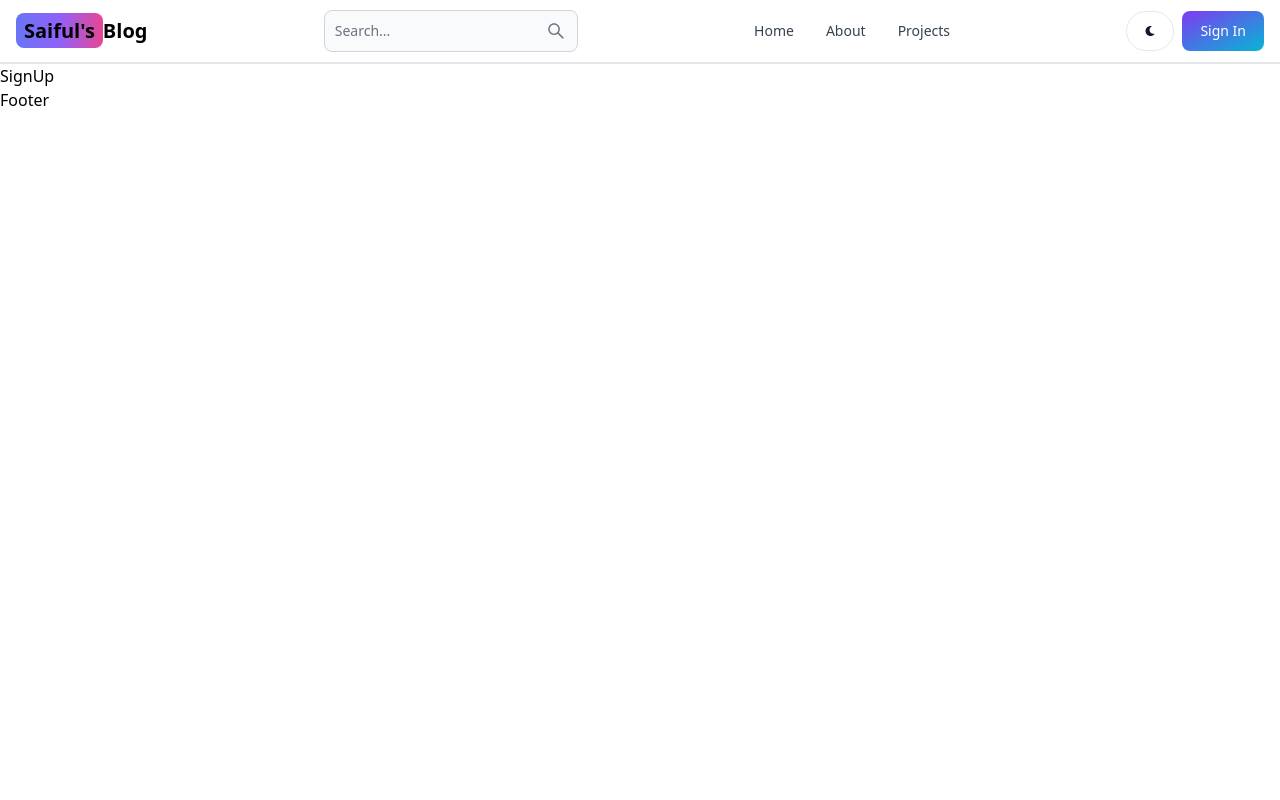
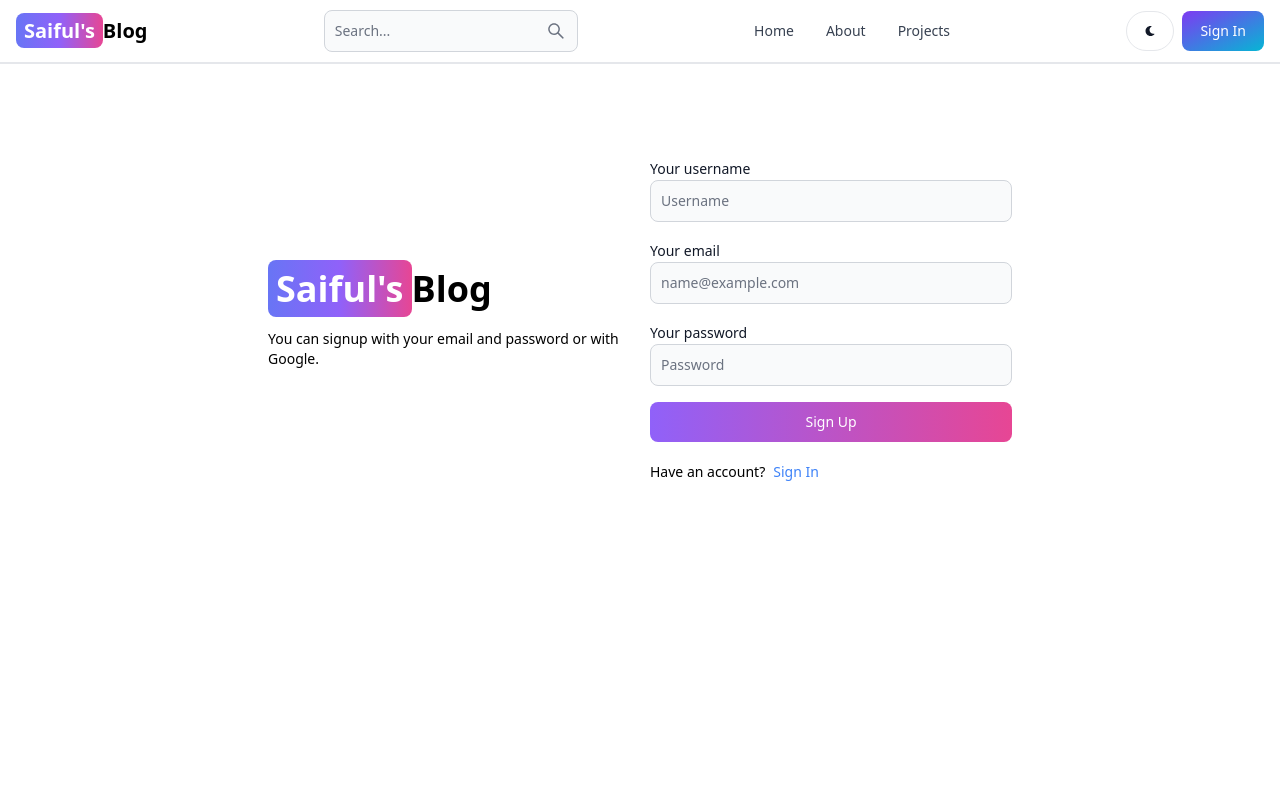
Before and after one commit to saifulislam-bd/MERN-Blog, a React (Vite) app in the folder client/: page /sign-up in a window 1280 px wide. Shown: the top 800 px of the page. Built offline with nearby package versions, Linux system fonts and the light colour scheme.

Commit message:
completed signup page UI

```diff
--- a/client/src/components/Header.jsx
+++ b/client/src/components/Header.jsx
@@ -11,7 +11,7 @@
         to="/"
         className="self-center whitespace-nowrap text-sm sm:text-xl font-semibold dark:text-white "
       >
-        <span className="px-2 py-1 bg-gradient-to-r from-indigo-500 via-purple-500 to-pink-500 rounded-lg">
+        <span className="px-2 py-1 bg-gradient-to-r from-indigo-500 via-purple-500 to-pink-500 rounded-lg text-white">
           Saiful&apos;s
         </span>
         Blog
--- a/client/src/pages/SignUp.jsx
+++ b/client/src/pages/SignUp.jsx
@@ -1,5 +1,55 @@
+import { Link } from "react-router-dom";
+import { Button, Label, TextInput } from "flowbite-react";
+
 const SignUp = () => {
-  return <div>SignUp</div>;
+  return (
+    <div className="min-h-screen mt-20">
+      <div className="flex p-3 max-w-3xl mx-auto flex-col md:flex-row md:items-center gap-5">
+        {/* left */}
+        <div className="flex-1">
+          <Link to="/" className=" font-bold dark:text-white text-4xl">
+            <span className="px-2 py-1 bg-gradient-to-r from-indigo-500 via-purple-500 to-pink-500 rounded-lg text-white">
+              Saiful&apos;s
+            </span>
+            Blog
+          </Link>
+          <p className="text-sm mt-5">
+            You can signup with your email and password or with Google.
+          </p>
+        </div>
+        {/* right */}
+        <div className="flex-1">
+          <form className="flex flex-col gap-4">
+            <div>
+              <Label value="Your username" />
+              <TextInput type="text" placeholder="Username" id="username" />
+            </div>
+            <div>
+              <Label value="Your email" />
+              <TextInput
+                type="text"
+                placeholder="name@example.com"
+                id="email"
+              />
+            </div>
+            <div>
+              <Label value="Your password" />
+              <TextInput type="text" placeholder="Password" id="password" />
+            </div>
+            <Button gradientDuoTone="purpleToPink" type="submit">
+              Sign Up
+            </Button>
+          </form>
+          <div className="flex gap-2 text-sm mt-5">
+            <span>Have an account?</span>
+            <Link to="/sign-in" className="text-blue-500">
+              Sign In
+            </Link>
+          </div>
+        </div>
+      </div>
+    </div>
+  );
 };
 
 export default SignUp;
```
